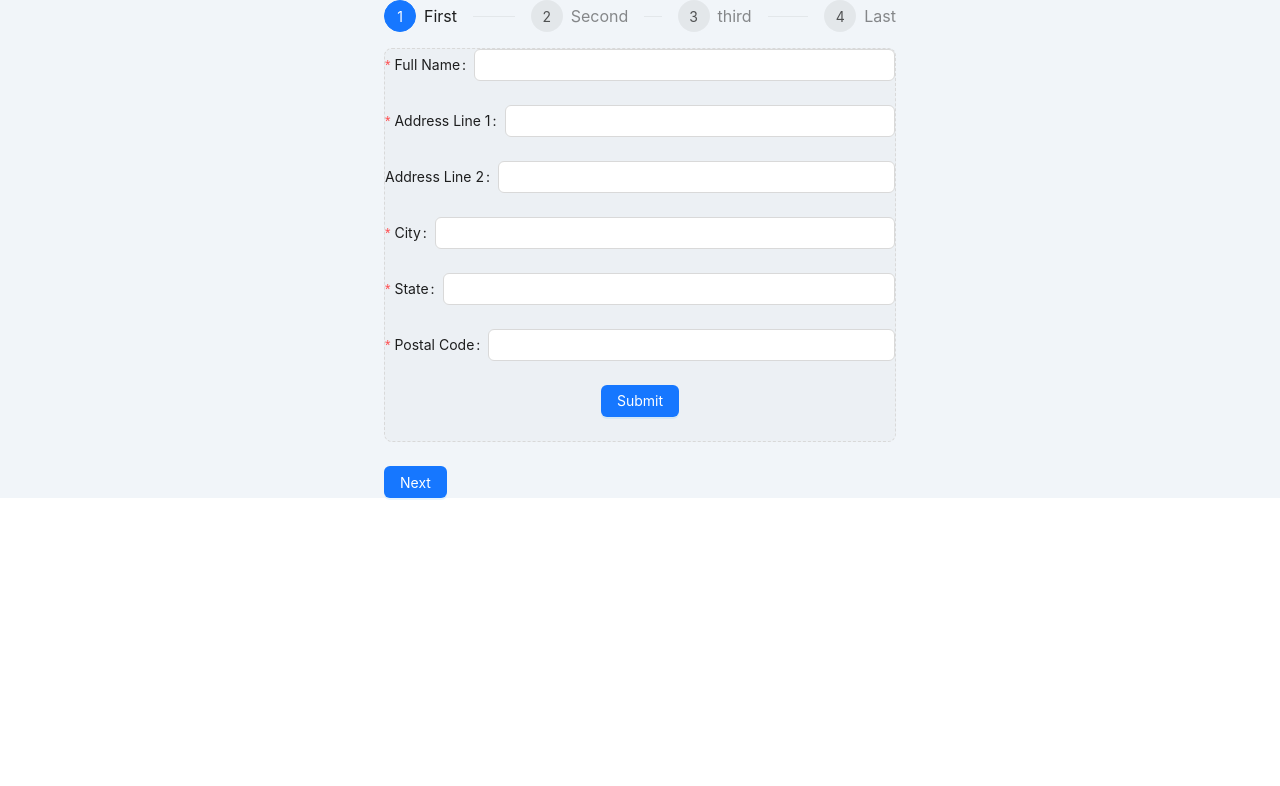
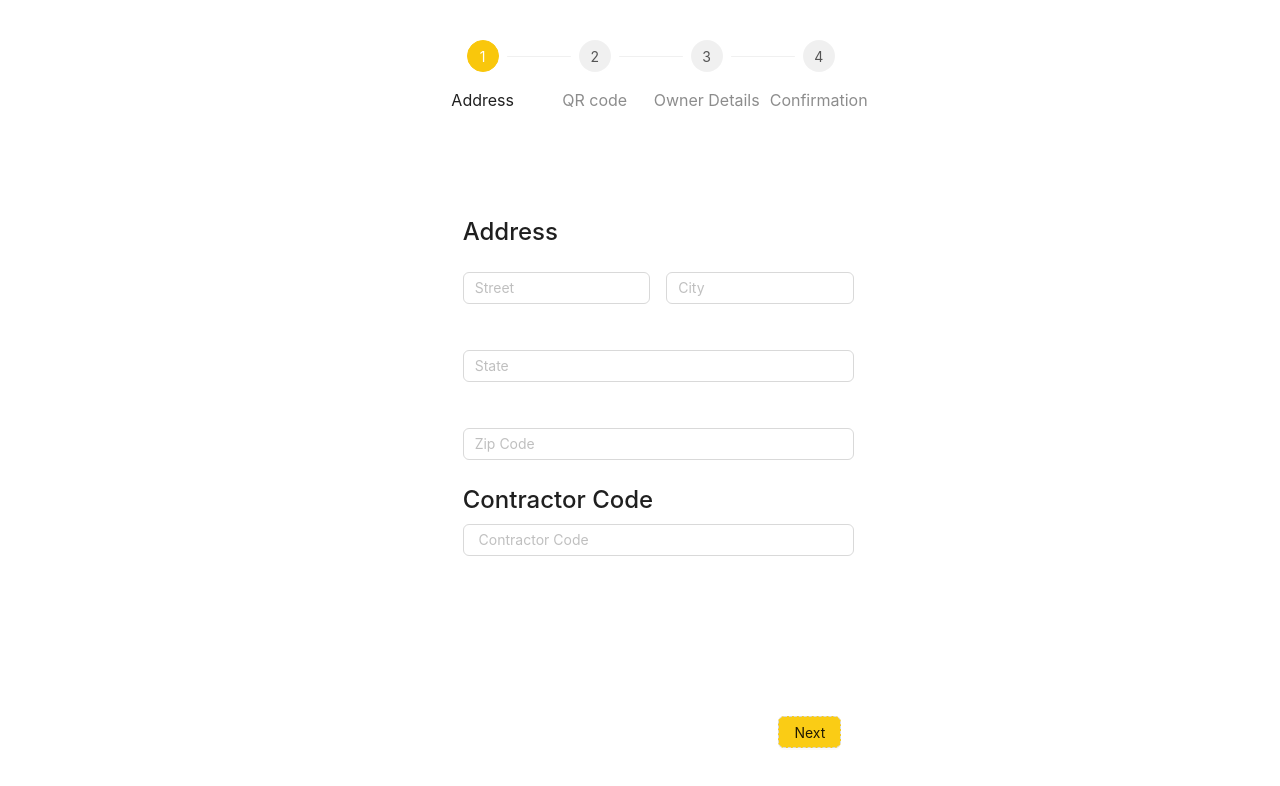
Before and after one commit to MohsinGhani/Realstate, a Next.js app: page / in a window 1280 px wide. Shown: the top 786 px of the page. Built offline with nearby package versions, Linux system fonts and the light colour scheme.

Commit message:
create stepper

```diff
--- /dev/null
+++ b/pages/landingPage/index.tsx
@@ -0,0 +1,13 @@
+import { Button, Form, Input, Steps, Typography } from "antd";
+import React from "react";
+
+const LandingPage = () => {
+  return (
+    <div className=" flex items-center ml-4  w-1/12">
+      {/* <Button className="ml-5" type="primary"> */}
+      {/* </Button> */}
+    </div>
+  );
+};
+
+export default LandingPage;
--- a/src/app/layout.tsx
+++ b/src/app/layout.tsx
@@ -1,5 +1,6 @@
 "use client";
 
+import { ConfigProvider } from "antd";
 import "./globals.scss";
 
 export default function RootLayout({
@@ -9,7 +10,15 @@ export default function RootLayout({
 }) {
   return (
     <html lang="en">
-      <body>{children}</body>
+      <ConfigProvider
+        theme={{
+          token: {
+            colorPrimary: "#F9C70C",
+          },
+        }}
+      >
+        <body>{children}</body>
+      </ConfigProvider>
     </html>
   );
 }
--- /dev/null
+++ b/src/components/AddressBar.tsx
@@ -0,0 +1,64 @@
+import { Button, Form, Input } from "antd";
+import Typography from "antd/es/typography/Typography";
+import React from "react";
+
+const login = () => {
+  const onFinish = (values: any) => {
+    console.log("Form values:", values);
+    // Perform any additional actions with the form data
+  };
+
+  return (
+    <div>
+      <Form className="w-11/12 ml-9" onFinish={onFinish}>
+        <Typography className="text-left text-2xl  mb-6 font-medium">
+          Address
+        </Typography>
+        <div className="flex w-full gap-4">
+          <Form.Item
+            name="fullName"
+            className="w-full"
+            rules={[{ required: true, message: "Please enter your full name" }]}
+          >
+            <Input placeholder="Street" />
+          </Form.Item>
+          <Form.Item
+            name="addressLine1"
+            className="w-full"
+            rules={[{ required: true, message: "Please enter your address" }]}
+          >
+            <Input placeholder="City" />
+          </Form.Item>
+        </div>
+        <br></br>
+        <Form.Item name="addressLine2">
+          <Input placeholder="State" />
+        </Form.Item>
+        <br></br>
+        <Form.Item
+          name="city"
+          rules={[
+            {
+              required: true,
+              message: "Please enter your city",
+            },
+          ]}
+        >
+          <Input placeholder="Zip Code" />
+        </Form.Item>
+
+        <Typography className="text-left text-2xl  mb-2 font-medium ">
+          Contractor Code
+        </Typography>
+        <Form.Item
+          name="state"
+          rules={[{ required: true, message: "Please enter your state" }]}
+        >
+          <Input placeholder=" Contractor Code" />
+        </Form.Item>
+      </Form>
+    </div>
+  );
+};
+
+export default login;
--- a/src/components/Companiess.tsx
+++ b/src/components/Companiess.tsx
@@ -1,29 +1,36 @@
 "use client";
 import React, { useState } from "react";
 import { Button, message, Steps, theme } from "antd";
-import Login from "./Login";
+import Login from "./AddressBar";
+import QrCode from "./QrCode";
+import OwnerDetails from "./OwnerDetails";
+import Confirmation from "./Confirmation";
+import { useRouter } from "next/navigation";
+
+// import { useRouter } from "next/router";
 
 const steps = [
   {
-    title: "First",
+    title: "Address",
     content: <Login />,
   },
   {
-    title: "Second",
-    content: "Second-content",
+    title: "QR code",
+    content: <QrCode />,
   },
   {
-    title: "third",
-    content: "Last-content",
+    title: "Owner  Details ",
+    content: <OwnerDetails />,
   },
   {
-    title: "Last",
-    content: "<login>",
+    title: "Confirmation",
+    content: <Confirmation />,
   },
 ];
 const Companies = () => {
   const { token } = theme.useToken();
   const [current, setCurrent] = useState(0);
+  const router = useRouter();
 
   const next = () => {
     setCurrent(current + 1);
@@ -39,34 +46,53 @@ const Companies = () => {
     lineHeight: "260px",
     textAlign: "center",
     color: token.colorTextTertiary,
-    backgroundColor: token.colorFillAlter,
+
     borderRadius: token.borderRadiusLG,
-    border: `1px dashed ${token.colorBorder}`,
+
     marginTop: 16,
   };
-
   return (
-    <div className="bg-slate-100">
-      <div className="w-2/5 m-auto">
-        <Steps current={current} items={items} />
-        <div style={contentStyle}>{steps[current].content}</div>
-        <div style={{ marginTop: 24 }}>
+    <div>
+      <div className="w-2/6 m-auto mt-10 ">
+        <Steps
+          className="w-10/6 "
+          current={current}
+          items={items}
+          labelPlacement="vertical"
+        />
+        <div
+          style={{
+            height: "500px",
+            marginTop: "100px",
+          }}
+        >
+          {steps[current].content}{" "}
+        </div>
+        <div className="flex justify-end  mr-3">
           {current < steps.length - 1 && (
-            <Button type="primary" onClick={() => next()}>
+            <Button
+              type="dashed"
+              className="bg-yellow-400"
+              onClick={() => next()}
+            >
               Next
             </Button>
           )}
           {current === steps.length - 1 && (
             <Button
               type="primary"
-              onClick={() => message.success("Processing complete!")}
+              onClick={() => {
+                // if (current !== 3) {
+                router.push("/landingPage");
+                // }
+              }}
             >
-              Done
+              {current !== 3 ? "Done" : "Confirm"}
             </Button>
           )}
           {current > 0 && (
             <Button style={{ margin: "0 8px" }} onClick={() => prev()}>
-              Previous
+              {current !== 3 ? "Previous" : "Resend"}
             </Button>
           )}
         </div>
--- /dev/null
+++ b/src/components/Confirmation.tsx
@@ -0,0 +1,19 @@
+import { Form, Input, Typography } from "antd";
+import React from "react";
+
+const Confirmation = () => {
+  return (
+    <div>
+      <Form className="w-11/12 ml-9">
+        <Typography className="text-left text-2xl  mb-2 font-medium">
+          Confirmation Code
+        </Typography>
+        <Form.Item name="addressLine2">
+          <Input placeholder="Code" />
+        </Form.Item>
+      </Form>
+    </div>
+  );
+};
+
+export default Confirmation;
--- a/src/components/Login.tsx
+++ /dev/null
@@ -1,59 +0,0 @@
-import { Button, Form, Input } from "antd";
-import React from "react";
-
-const login = () => {
-  const onFinish = (values: any) => {
-    console.log("Form values:", values);
-    // Perform any additional actions with the form data
-  };
-
-  return (
-    <Form onFinish={onFinish}>
-      <Form.Item
-        label="Full Name"
-        name="fullName"
-        rules={[{ required: true, message: "Please enter your full name" }]}
-      >
-        <Input />
-      </Form.Item>
-      <Form.Item
-        label="Address Line 1"
-        name="addressLine1"
-        rules={[{ required: true, message: "Please enter your address" }]}
-      >
-        <Input />
-      </Form.Item>
-      <Form.Item label="Address Line 2" name="addressLine2">
-        <Input />
-      </Form.Item>
-      <Form.Item
-        label="City"
-        name="city"
-        rules={[{ required: true, message: "Please enter your city" }]}
-      >
-        <Input />
-      </Form.Item>
-      <Form.Item
-        label="State"
-        name="state"
-        rules={[{ required: true, message: "Please enter your state" }]}
-      >
-        <Input />
-      </Form.Item>
-      <Form.Item
-        label="Postal Code"
-        name="postalCode"
-        rules={[{ required: true, message: "Please enter your postal code" }]}
-      >
-        <Input />
-      </Form.Item>
-      <Form.Item>
-        <Button type="primary" htmlType="submit">
-          Submit
-        </Button>
-      </Form.Item>
-    </Form>
-  );
-};
-
-export default login;
--- /dev/null
+++ b/src/components/OwnerDetails.tsx
@@ -0,0 +1,64 @@
+import { Form, Input, Typography } from "antd";
+import React from "react";
+
+const OwnerDetails = () => {
+  const onFinish = (values: any) => {
+    console.log("Form values:", values);
+    // Perform any additional actions with the form data
+  };
+
+  return (
+    <div>
+      {" "}
+      <Form className="w-11/12 ml-9" onFinish={onFinish}>
+        <Typography className="text-left text-2xl  mb-6 font-medium">
+          Owner Details
+        </Typography>
+        <div className="flex w-full gap-4">
+          <Form.Item
+            name="fullName"
+            className="w-full"
+            rules={[{ required: true, message: "Please enter your full name" }]}
+          >
+            <Input placeholder="First Name" />
+          </Form.Item>
+          <Form.Item
+            name="addressLine1"
+            className="w-full"
+            rules={[{ required: true, message: "Please enter your address" }]}
+          >
+            <Input placeholder="Last Name" />
+          </Form.Item>
+        </div>
+        <br></br>
+        <Form.Item name="addressLine2">
+          <Input placeholder="Email" />
+        </Form.Item>
+        <br></br>
+        <Form.Item
+          name="city"
+          rules={[
+            {
+              required: true,
+              message: "Please enter your city",
+            },
+          ]}
+        >
+          <Input placeholder="Password" />
+        </Form.Item>
+        <br></br>
+        {/* <Typography className="text-left text-2xl  mb-6 font-medium">
+          Contractor Code
+        </Typography> */}
+        <Form.Item
+          name="state"
+          rules={[{ required: true, message: "Please enter your state" }]}
+        >
+          <Input placeholder=" Confirm Password" />
+        </Form.Item>
+      </Form>
+    </div>
+  );
+};
+
+export default OwnerDetails;
--- /dev/null
+++ b/src/components/QrCode.tsx
@@ -0,0 +1,11 @@
+import React from "react";
+
+const QrCode = () => {
+  return (
+    <div className="flex justify-center items-center mb-0">
+      <img src="/assets/images/qrcode_example_1.png" />
+    </div>
+  );
+};
+
+export default QrCode;
```
Also changed, not shown: public/assets/images/qrcode_example_1.png (added).
